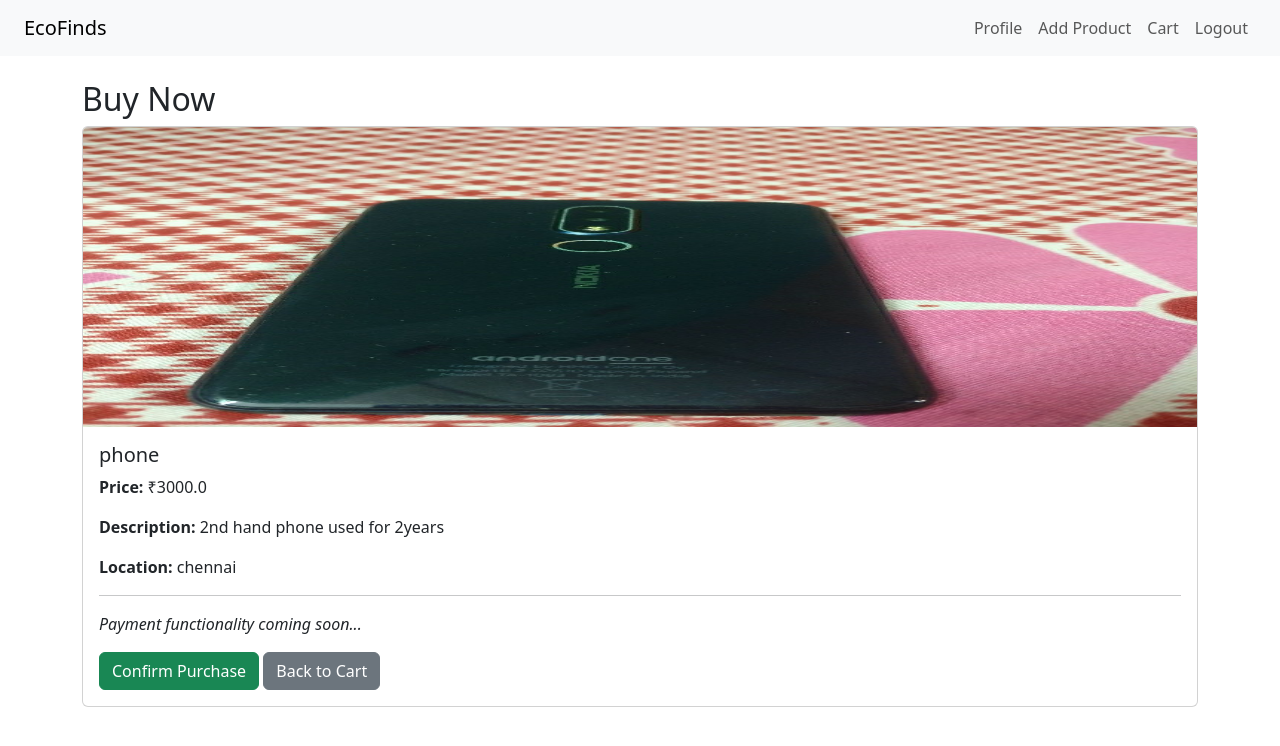
After one commit to nishad-shaik/Ecofinds-odoo-Hackathon, a Flask app: page /buy/1 in a window 1280 px wide. The commit adds this page. Shown: the top 746 px of the page. Run offline with Flask 3, Linux system fonts and the light colour scheme; a user stored in the database is signed in.

Commit message:
buy now, delete product updated

```diff
--- /dev/null
+++ b/Eco/Templates/buy_now.html
@@ -0,0 +1,19 @@
+{% extends 'base.html' %}
+
+{% block content %}
+<h2>Buy Now</h2>
+
+<div class="card mb-4">
+    <img src="{{ url_for('static', filename='uploads/' ~ product.image) }}" class="card-img-top" style="max-height: 300px;">
+    <div class="card-body">
+        <h5 class="card-title">{{ product.title }}</h5>
+        <p class="card-text"><strong>Price:</strong> ₹{{ product.price }}</p>
+        <p class="card-text"><strong>Description:</strong> {{ product.description }}</p>
+        <p class="card-text"><strong>Location:</strong> {{ product.location }}</p>
+        <hr>
+        <p><em>Payment functionality coming soon...</em></p>
+        <a href="/" class="btn btn-success">Confirm Purchase</a>
+        <a href="/cart" class="btn btn-secondary">Back to Cart</a>
+    </div>
+</div>
+{% endblock %}
--- a/Eco/Templates/profile.html
+++ b/Eco/Templates/profile.html
@@ -28,7 +28,10 @@
                 <div class="card-body">
                     <h5 class="card-title">{{ product.title }}</h5>
                     <p class="card-text">₹{{ product.price }}</p>
-                    <a href="/product/{{ product.id }}" class="btn btn-primary">View</a>
+                    <a href="/product/{{ product.id }}" class="btn btn-sm btn-primary">View</a>
+                    <form method="POST" action="/delete_product/{{ product.id }}" onsubmit="return confirm('Are you sure you want to delete this product?');" style="display:inline;">
+                        <button type="submit" class="btn btn-sm btn-danger">Delete</button>
+                    </form>
                 </div>
             </div>
         </div>
--- a/Eco/app.py
+++ b/Eco/app.py
@@ -129,6 +129,31 @@ def remove_from_cart(item_id):
     db.session.commit()
     return redirect('/cart')
 
+@app.route('/buy/<int:product_id>')
+def buy_now(product_id):
+    if 'user_id' not in session:
+        return redirect('/login')
+
+    product = Product.query.get_or_404(product_id)
+    return render_template('buy_now.html', product=product)
+
+@app.route('/delete_product/<int:product_id>', methods=['POST'])
+def delete_product(product_id):
+    if 'user_id' not in session:
+        return redirect('/login')
+
+    product = Product.query.get_or_404(product_id)
+
+    if product.owner_id != session['user_id']:
+        return "Unauthorized", 403
+
+    image_path = os.path.join(app.config['UPLOAD_FOLDER'], product.image)
+    if os.path.exists(image_path):
+        os.remove(image_path)
+
+    db.session.delete(product)
+    db.session.commit()
+    return redirect('/profile')
 
 if __name__ == '__main__':
     with app.app_context():
```
Also changed, not shown: Eco/Templates/cart.html (+17 -13 lines), Eco/Templates/product_page.html (+6 -1 lines), Eco/instance/ecofinds.db, Eco/static/uploads/harry-potter-and-the-sorcerer-s-stone-original-imag2qx3cjgaqkby.webp (deleted).
